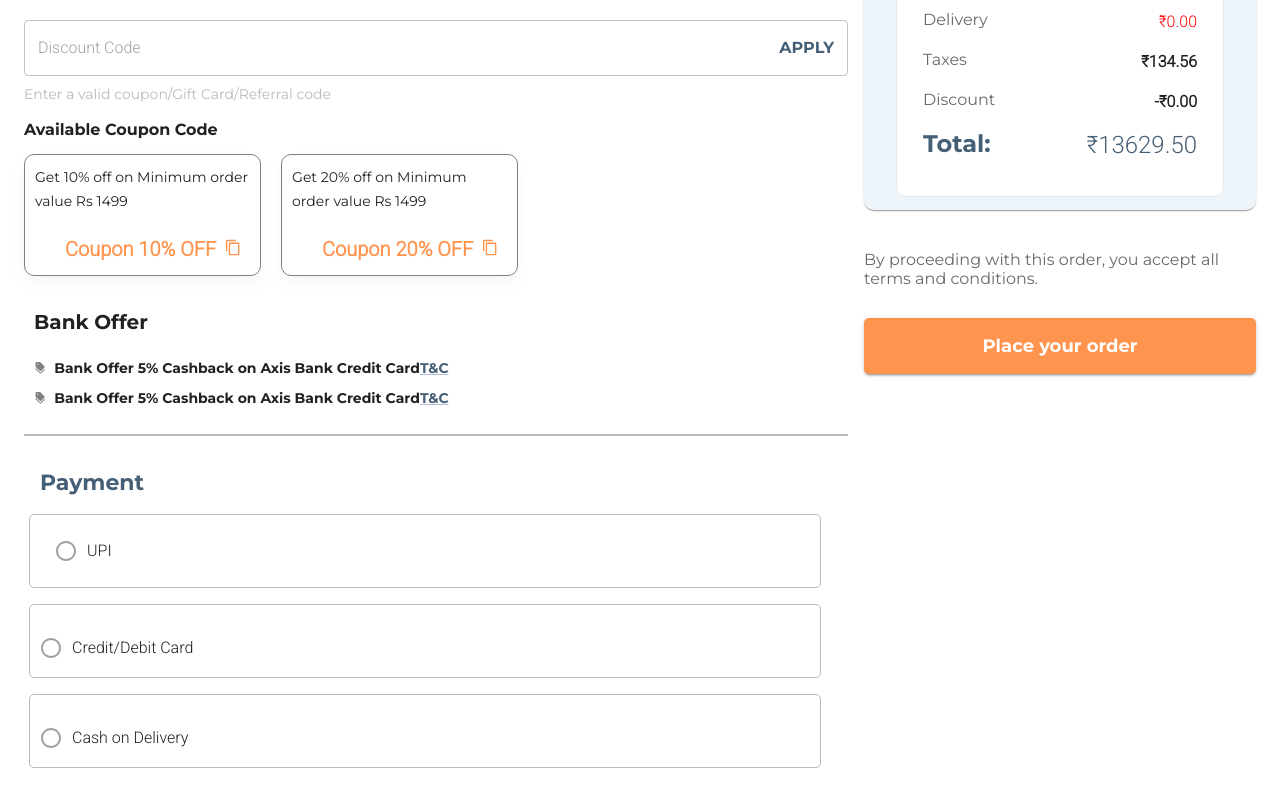
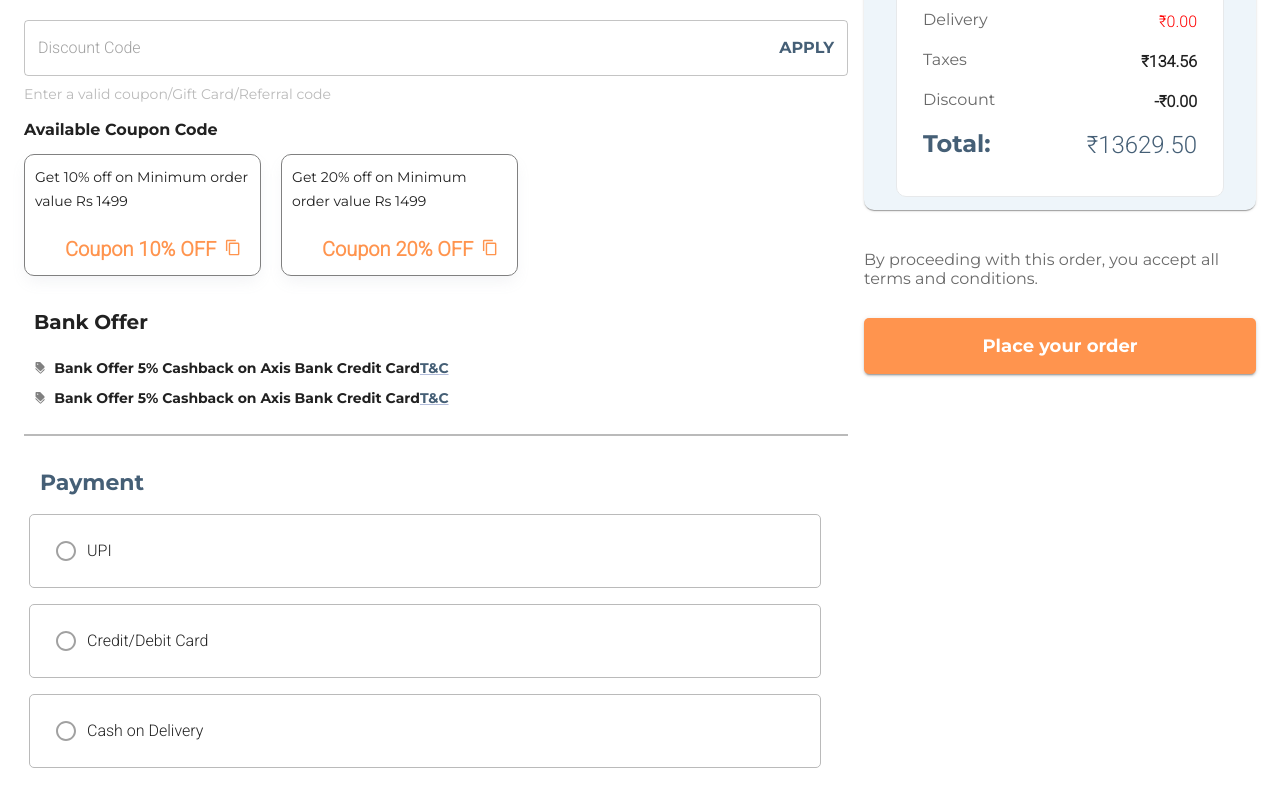
Before and after one commit to Vishalecs/indiaZONA1, a React (Create React App) app: page /checkout in a window 1280 px wide. Shown: the part 385-1185 px from the top of the page. Built offline with nearby package versions, Linux system fonts and the light colour scheme.

Commit message:
Update PaymentOptions.jsx

```diff
--- a/src/components/Checkout/PaymentOptions.jsx
+++ b/src/components/Checkout/PaymentOptions.jsx
@@ -122,7 +122,7 @@ const PaymentOptions = () => {
               href="#"
               underline="always"
               sx={{
-                color: "#1976d2",
+                color: '#455F76',
                 fontSize: "14px",
                 fontWeight: "500",
                 position: "absolute",
@@ -136,7 +136,7 @@ const PaymentOptions = () => {
             sx={{
               fontSize: "12px",
               color: "#6b6b6b",
-              marginTop: "8px",
+              marginTop: "12px",
             }}
           >
             UPI ID is in the format of yourname@bankname or yourmobile@bankname
@@ -151,7 +151,7 @@ const PaymentOptions = () => {
           sx={{
             width: "100%", // Full width for small screens
             height: "74px",
-            padding: "15px 0 0 0",
+            padding: "15px 15px 15px 15px",
             borderRadius: "5px 5px 5px 5px",
             border: "1px solid #BABABA",
             backgroundColor:
@@ -365,7 +365,7 @@ const PaymentOptions = () => {
           sx={{
             width: "100%", // Full width for small screens
             height: "74px",
-            padding: "15px 0 0 0",
+            padding: "15px 15px 15px 15px",
             borderRadius: "5px 5px 5px 5px",
             border: "1px solid #BABABA",
             backgroundColor: selectedOption === "cod" ? "#f5f5f5" : "transparent",
```
